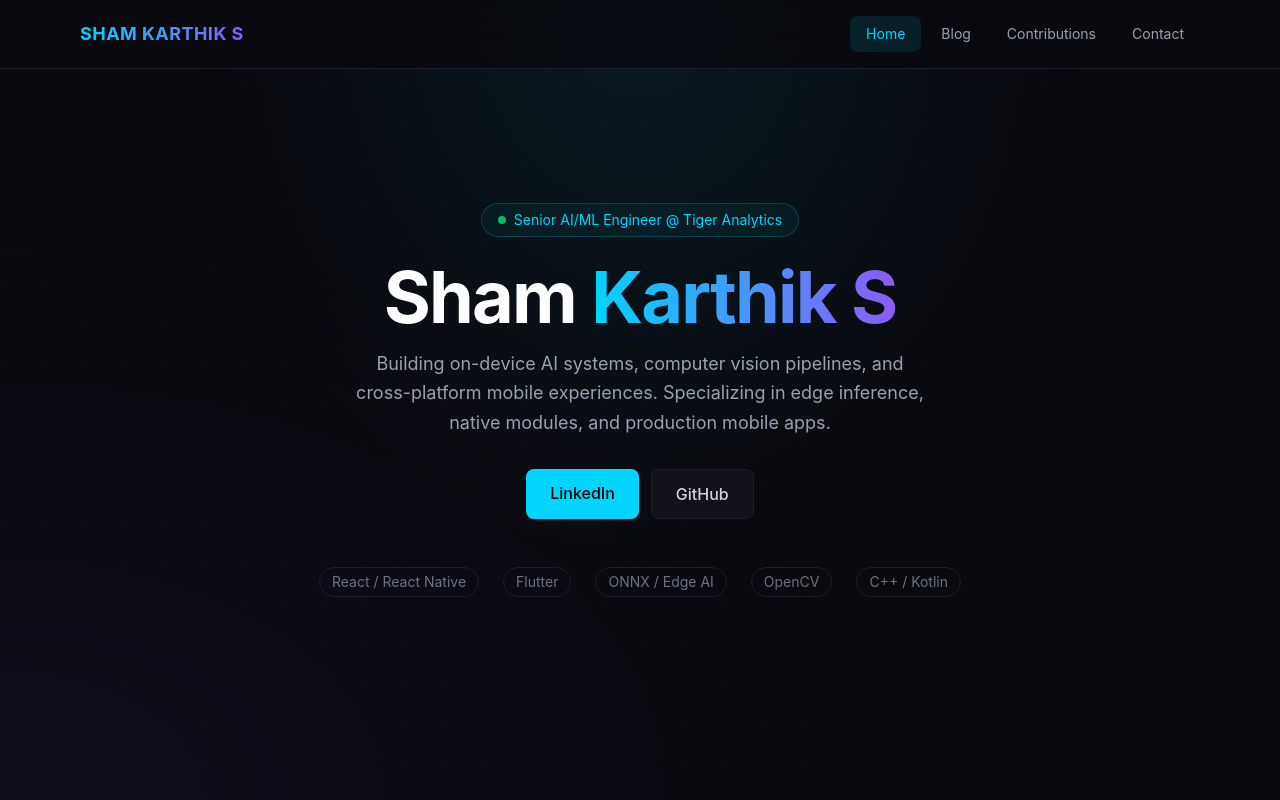
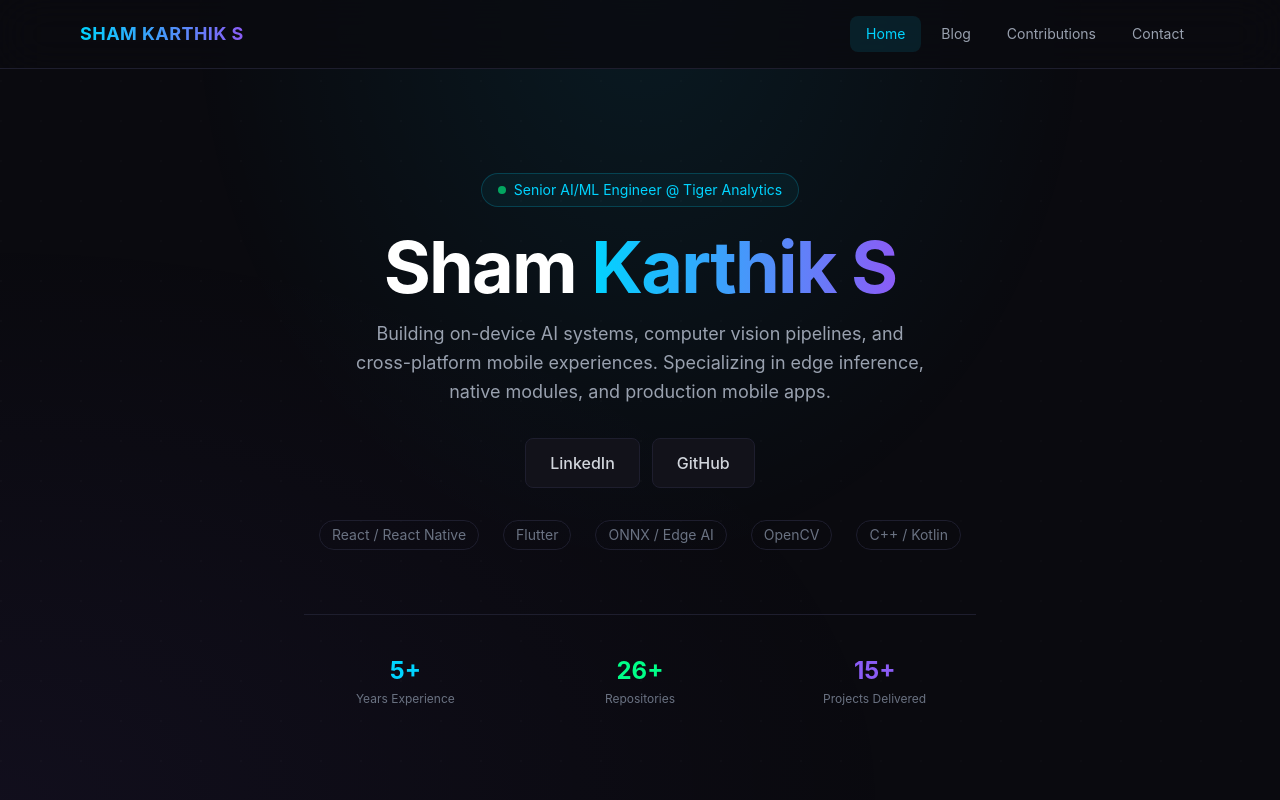
Before and after one commit to shamkarthik/shamkarthik.github.io, a React (Vite) app: page /#/ in a window 1280 px wide. Shown: the top 800 px of the page. Built offline with nearby package versions, Linux system fonts and the light colour scheme.

Commit message:
feat: add infographics (stat counters, skill bars, language chart, category chart); fix GitHub repo about section

```diff
--- /dev/null
+++ b/src/components/AnimatedCounter.tsx
@@ -0,0 +1,59 @@
+import { useEffect, useState, useRef } from "react"
+import { motion, useInView } from "framer-motion"
+
+export default function AnimatedCounter({ value, suffix = "", decimals = 0 }: { value: number; suffix?: string; decimals?: number }) {
+  const ref = useRef<HTMLSpanElement>(null)
+  const inView = useInView(ref, { once: true })
+  const [display, setDisplay] = useState(0)
+
+  useEffect(() => {
+    if (!inView) return
+    const duration = 1500
+    const start = performance.now()
+    let frame: number
+
+    const animate = (now: number) => {
+      const elapsed = now - start
+      const progress = Math.min(elapsed / duration, 1)
+      const eased = 1 - Math.pow(1 - progress, 3)
+      setDisplay(Math.floor(eased * value))
+      if (progress < 1) frame = requestAnimationFrame(animate)
+    }
+    frame = requestAnimationFrame(animate)
+    return () => cancelAnimationFrame(frame)
+  }, [inView, value])
+
+  return (
+    <span ref={ref}>
+      {display}{suffix}
+    </span>
+  )
+}
+
+interface StatCardProps {
+  icon: string
+  value: number
+  suffix?: string
+  label: string
+  color: string
+}
+
+export function StatCard({ icon, value, suffix, label, color }: StatCardProps) {
+  const ref = useRef<HTMLDivElement>(null)
+  const inView = useInView(ref, { once: true })
+
+  return (
+    <motion.div
+      ref={ref}
+      initial={{ opacity: 0, y: 20 }}
+      animate={inView ? { opacity: 1, y: 0 } : {}}
+      transition={{ duration: 0.4 }}
+      className="text-center"
+    >
+      <p className={`text-2xl font-bold ${color}`}>
+        <AnimatedCounter value={value} suffix={suffix || "+"} />
+      </p>
+      <p className="mt-1 text-xs text-gray-500">{label}</p>
+    </motion.div>
+  )
+}
--- /dev/null
+++ b/src/components/BarChart.tsx
@@ -0,0 +1,40 @@
+import { useRef } from "react"
+import { motion, useInView } from "framer-motion"
+
+interface BarItem {
+  label: string
+  value: number
+  color: string
+}
+
+export default function BarChart({ data, title, suffix = "" }: { data: BarItem[]; title?: string; suffix?: string }) {
+  const ref = useRef<HTMLDivElement>(null)
+  const inView = useInView(ref, { once: true })
+  const max = Math.max(...data.map((d) => d.value))
+
+  return (
+    <div ref={ref}>
+      {title && <h4 className="mb-4 text-sm font-semibold text-gray-300">{title}</h4>}
+      <div className="space-y-3">
+        {data.map((item) => (
+          <div key={item.label}>
+            <div className="mb-1 flex items-center justify-between text-xs">
+              <span className="text-gray-400">{item.label}</span>
+              <span className="text-gray-500">{item.value}{suffix}</span>
+            </div>
+            <div className="relative h-5 overflow-hidden rounded-lg bg-dark-hover">
+              <motion.div
+                initial={{ width: 0 }}
+                animate={inView ? { width: `${(item.value / max) * 100}%` } : {}}
+                transition={{ duration: 0.8, ease: "easeOut" }}
+                className={`flex h-full items-center justify-end rounded-lg pr-2 text-xs font-medium text-black ${item.color}`}
+              >
+                {item.value > max * 0.3 && `${item.value}${suffix}`}
+              </motion.div>
+            </div>
+          </div>
+        ))}
+      </div>
+    </div>
+  )
+}
--- a/src/components/Hero.tsx
+++ b/src/components/Hero.tsx
@@ -1,8 +1,10 @@
 import { motion } from "framer-motion"
+import { Link } from "react-router-dom"
+import { StatCard } from "./AnimatedCounter"
 
 export default function Hero() {
   return (
-    <section className="flex min-h-screen flex-col items-center justify-center px-4 text-center">
+    <section className="flex min-h-screen flex-col items-center justify-center px-4 pt-20 text-center">
       <motion.div
         initial={{ opacity: 0, y: 30 }}
         animate={{ opacity: 1, y: 0 }}
@@ -10,7 +12,7 @@ export default function Hero() {
         className="max-w-3xl"
       >
         <div className="mb-6 inline-flex items-center gap-2 rounded-full border border-neon-blue/20 bg-neon-blue/5 px-4 py-1.5 text-sm text-neon-blue">
-          <span className="h-2 w-2 rounded-full bg-neon-green animate-pulse" />
+          <span className="h-2 w-2 animate-pulse rounded-full bg-neon-green" />
           Senior AI/ML Engineer @ Tiger Analytics
         </div>
 
@@ -28,7 +30,7 @@ export default function Hero() {
           <a
             href="https://linkedin.com/in/sham-karthik-s"
             target="_blank" rel="noopener noreferrer"
-            className="rounded-lg bg-neon-blue px-6 py-3 font-medium text-black transition-all duration-200 hover:bg-neon-blue/90 hover:shadow-[0_0_30px_rgba(0,212,255,0.3)]"
+            className="rounded-lg border border-dark-border bg-dark-card px-6 py-3 font-medium text-gray-300 transition-all duration-200 hover:border-gray-600 hover:text-white"
           >
             LinkedIn
           </a>
@@ -41,13 +43,24 @@ export default function Hero() {
           </a>
         </div>
 
-        <div className="mt-12 flex flex-wrap justify-center gap-6 text-sm text-gray-500">
+        <div className="mt-8 flex flex-wrap justify-center gap-6 text-sm text-gray-500">
           {["React / React Native", "Flutter", "ONNX / Edge AI", "OpenCV", "C++ / Kotlin"].map((s) => (
             <span key={s} className="rounded-full border border-dark-border px-3 py-1">
               {s}
             </span>
           ))}
         </div>
+      </motion.div>
+
+      <motion.div
+        initial={{ opacity: 0, y: 20 }}
+        animate={{ opacity: 1, y: 0 }}
+        transition={{ delay: 0.4, duration: 0.6 }}
+        className="mt-16 grid w-full max-w-2xl grid-cols-3 gap-8 border-t border-dark-border pt-10"
+      >
+        <StatCard icon="calendar" value={5} suffix="+" label="Years Experience" color="text-neon-blue" />
+        <StatCard icon="code" value={26} suffix="+" label="Repositories" color="text-neon-green" />
+        <StatCard icon="award" value={15} suffix="+" label="Projects Delivered" color="text-neon-purple" />
       </motion.div>
 
       <motion.div
--- /dev/null
+++ b/src/components/SkillBars.tsx
@@ -0,0 +1,46 @@
+import { useRef } from "react"
+import { motion, useInView } from "framer-motion"
+
+interface SkillBarProps {
+  name: string
+  level: number
+  color?: string
+}
+
+const bars: SkillBarProps[] = [
+  { name: "React / React Native", level: 95, color: "bg-neon-blue" },
+  { name: "Flutter", level: 85, color: "bg-cyan-400" },
+  { name: "TypeScript", level: 92, color: "bg-blue-500" },
+  { name: "Python", level: 80, color: "bg-yellow-500" },
+  { name: "C++ / Kotlin", level: 75, color: "bg-neon-purple" },
+  { name: "ONNX / Edge AI", level: 88, color: "bg-neon-green" },
+  { name: "Azure / Cloud", level: 82, color: "bg-sky-500" },
+  { name: "Docker / CI-CD", level: 78, color: "bg-orange-500" },
+]
+
+export default function SkillBars() {
+  const ref = useRef<HTMLDivElement>(null)
+  const inView = useInView(ref, { once: true })
+
+  return (
+    <div ref={ref} className="space-y-4">
+      {bars.map((bar) => (
+        <div key={bar.name}>
+          <div className="mb-1.5 flex items-center justify-between text-xs">
+            <span className="text-gray-300">{bar.name}</span>
+            <span className="text-gray-500">{bar.level}%</span>
+          </div>
+          <div className="h-2 overflow-hidden rounded-full bg-dark-hover">
+            <motion.div
+              initial={{ width: 0 }}
+              animate={inView ? { width: `${bar.level}%` } : {}}
+              transition={{ duration: 1, ease: "easeOut" }}
+              className={`h-full rounded-full ${bar.color}`}
+              style={{ boxShadow: `0 0 8px ${bar.color === "bg-neon-blue" ? "rgba(0,212,255,0.4)" : bar.color === "bg-neon-green" ? "rgba(0,255,136,0.4)" : "rgba(139,92,246,0.4)"}` }}
+            />
+          </div>
+        </div>
+      ))}
+    </div>
+  )
+}
--- a/src/components/SkillsSection.tsx
+++ b/src/components/SkillsSection.tsx
@@ -1,5 +1,6 @@
 import { motion } from "framer-motion"
 import { skills, certifications, languages } from "../data/skills"
+import SkillBars from "./SkillBars"
 
 export default function SkillsSection() {
   return (
@@ -17,7 +18,13 @@ export default function SkillsSection() {
           <p className="mb-12 text-gray-400">Technologies I work with daily</p>
         </motion.div>
 
-        <div className="grid gap-6 sm:grid-cols-2 lg:grid-cols-4">
+        <div className="mb-12 grid gap-8 lg:grid-cols-5">
+          <div className="lg:col-span-2">
+            <h3 className="mb-4 text-sm font-semibold text-gray-300">Proficiency</h3>
+            <SkillBars />
+          </div>
+          <div className="lg:col-span-3">
+            <div className="grid gap-4 sm:grid-cols-2">
               {Object.entries(skills).map(([category, items], ci) => (
                 <motion.div
                   key={category}
@@ -38,8 +45,10 @@ export default function SkillsSection() {
                 </motion.div>
               ))}
             </div>
+          </div>
+        </div>
 
-        <div className="mt-12 grid gap-6 sm:grid-cols-2">
+        <div className="grid gap-6 sm:grid-cols-2">
           <div>
             <h3 className="mb-4 text-lg font-semibold text-gray-300">Certifications</h3>
             <div className="space-y-3">
@@ -56,7 +65,12 @@ export default function SkillsSection() {
             <div className="space-y-3">
               {languages.map((l) => (
                 <div key={l.name} className="flex items-center justify-between rounded-lg border border-dark-border bg-dark-card p-4">
+                  <div className="flex items-center gap-3">
+                    <div className="flex h-8 w-8 items-center justify-center rounded-full bg-dark-hover text-xs font-bold text-neon-blue">
+                      {l.name[0]}
+                    </div>
                     <p className="text-sm font-medium text-white">{l.name}</p>
+                  </div>
                   <p className="text-xs text-gray-500">{l.level}</p>
                 </div>
               ))}
--- a/src/pages/Home.tsx
+++ b/src/pages/Home.tsx
@@ -2,6 +2,7 @@ import { useState } from "react"
 import Hero from "../components/Hero"
 import SkillsSection from "../components/SkillsSection"
 import Timeline from "../components/Timeline"
+import BarChart from "../components/BarChart"
 import { motion } from "framer-motion"
 import { projects } from "../data/projects"
 import { features, categories } from "../data/features"
@@ -16,6 +17,13 @@ const categoryColors: Record<string, string> = {
   Observability: "border-pink-500/30 text-pink-400 bg-pink-500/5",
   DevOps: "border-cyan-500/30 text-cyan-400 bg-cyan-500/5",
 }
+
+const catBarData = [
+  { label: "ML / AI", value: 5, color: "bg-neon-purple" },
+  { label: "User Features", value: 5, color: "bg-neon-green" },
+  { label: "Backend", value: 3, color: "bg-neon-blue" },
+  { label: "Security", value: 2, color: "bg-red-500" },
+]
 
 export default function Home() {
   const [showFeatures, setShowFeatures] = useState(false)
@@ -107,6 +115,29 @@ export default function Home() {
             </p>
           </motion.div>
 
+          <div className="mb-8 grid gap-6 lg:grid-cols-2">
+            <div className="rounded-xl border border-dark-border bg-dark-card p-5">
+              <BarChart data={catBarData} title="Features by Category" suffix="" />
+            </div>
+            <div className="rounded-xl border border-dark-border bg-dark-card p-5">
+              <h4 className="mb-4 text-sm font-semibold text-gray-300">Impact Metrics</h4>
+              <div className="grid grid-cols-2 gap-4">
+                {[
+                  { label: "Cloud Dependency", value: "100%", sub: "Reduction", color: "text-neon-green" },
+                  { label: "App Responsiveness", value: "30%", sub: "Improvement", color: "text-neon-blue" },
+                  { label: "UI Implementation", value: "25%", sub: "Faster", color: "text-neon-purple" },
+                  { label: "Inference Accuracy", value: "95%", sub: "Detection Rate", color: "text-neon-green" },
+                ].map((m) => (
+                  <div key={m.label} className="rounded-lg bg-dark-hover p-4 text-center">
+                    <p className={`text-xl font-bold ${m.color}`}>{m.value}</p>
+                    <p className="mt-0.5 text-xs text-gray-500">{m.sub}</p>
+                    <p className="text-[10px] text-gray-600">{m.label}</p>
+                  </div>
+                ))}
+              </div>
+            </div>
+          </div>
+
           <button
             onClick={() => setShowFeatures(!showFeatures)}
             className="mb-8 inline-flex items-center gap-2 rounded-lg border border-neon-blue/30 bg-neon-blue/5 px-5 py-2.5 text-sm font-medium text-neon-blue transition-all hover:bg-neon-blue/10"
```
Also changed, not shown: src/pages/Contributions.tsx (+49 -19 lines). Lines whose indentation alone changed are shown as unchanged.
